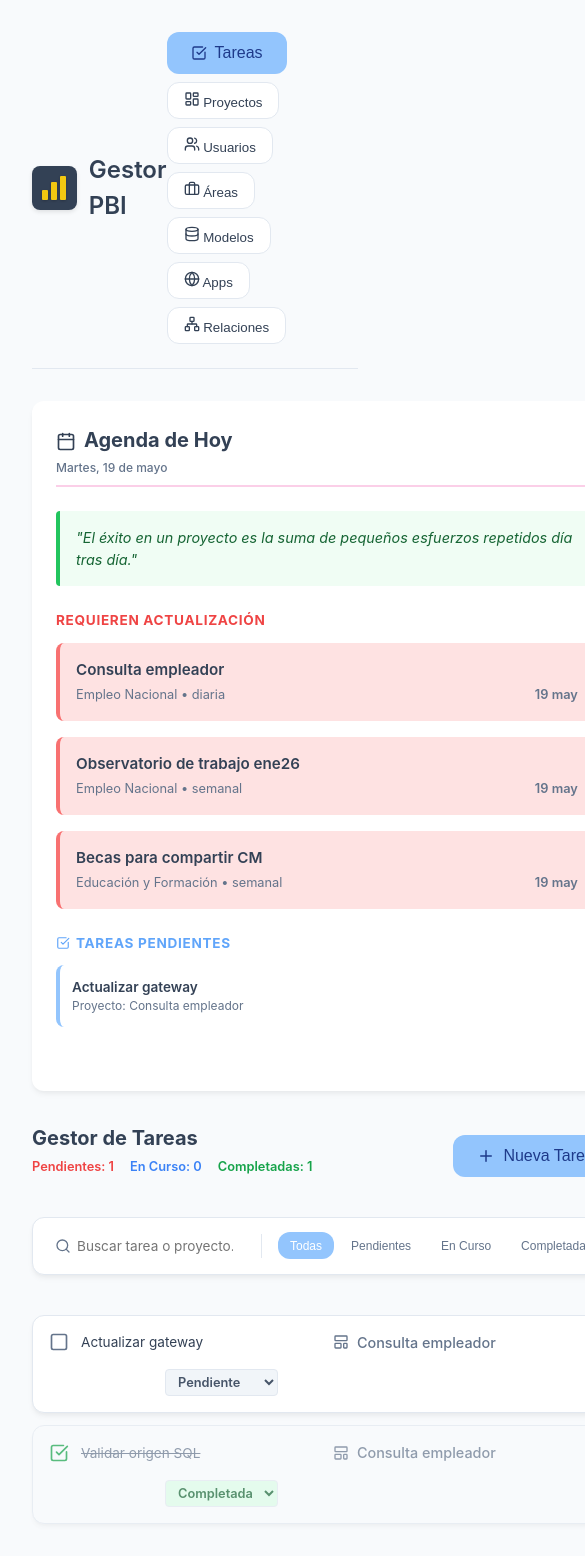
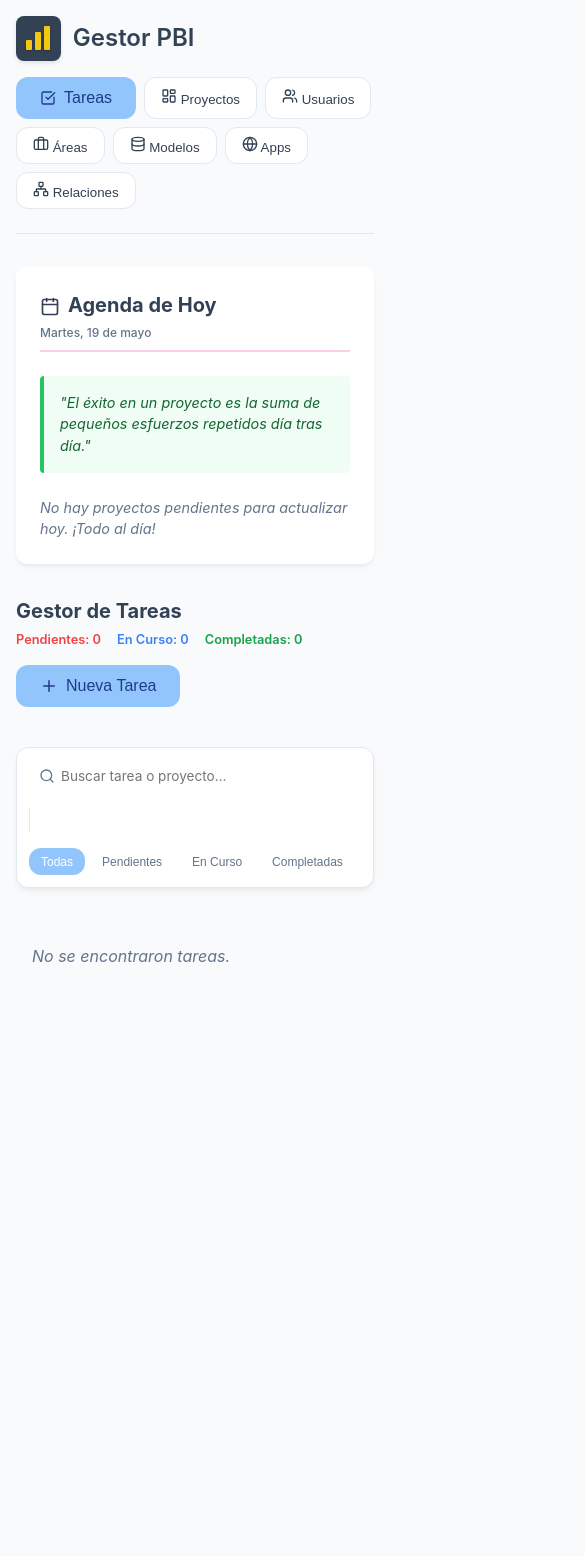
Before and after one commit to visionconsultorabi/proyectospbi, a React (Vite) app: page / in a window 390 px wide. Shown: the top 1556 px of the page, 585 px wide, since content can reach past the window. After the commit the page ends 1000 px from the top, so only its background shows below. Built offline with nearby package versions, Linux system fonts and the light colour scheme.

Commit message:
fix: remove mock data and fix mobile layout

```diff
--- a/src/data/mockApps.ts
+++ b/src/data/mockApps.ts
@@ -1,8 +1,2 @@
-
 import type { Application } from '../types';
-
-export const mockApps: Application[] = [
-  { id: 'a1', name: 'App Empleo PBI', platform: 'Power BI Service' },
-  { id: 'a2', name: 'Portal Educación', platform: 'Web Embed' },
-  { id: 'a3', name: 'Dashboard Directivo', platform: 'Teams' },
-];
+export const mockApps: Application[] = [];
--- a/src/data/mockData.ts
+++ b/src/data/mockData.ts
@@ -1,77 +1,2 @@
-import { v4 as uuidv4 } from 'uuid';
 import type { PBIProject } from '../types';
-import { format, addDays } from 'date-fns';
-import { mockUsers } from './mockUsers';
-
-const today = format(new Date(), 'yyyy-MM-dd');
-const tomorrow = format(addDays(new Date(), 1), 'yyyy-MM-dd');
-
-export const mockProjects: PBIProject[] = [
-  {
-    id: uuidv4(),
-    workspaceId: 'w1',
-    semanticModelId: 'm1',
-    projectName: 'Consulta empleador',
-    applicationId: 'a1',
-    userIds: [mockUsers[0].id],
-    updateFrequency: 'diaria',
-    nextUpdateDate: today,
-    status: 'pendiente',
-    updateHistory: [],
-    tasks: [
-      { id: uuidv4(), title: 'Validar origen SQL', completed: true },
-      { id: uuidv4(), title: 'Actualizar gateway', completed: false },
-    ],
-    link: 'https://app.powerbi.com/groups/me/apps/fake-link-1',
-    notes: 'Requiere revisión previa de base de datos.',
-    isArchived: false,
-  },
-  {
-    id: uuidv4(),
-    workspaceId: 'w1',
-    semanticModelId: 'm1',
-    projectName: 'Empleo Privado SIPA',
-    applicationId: 'a1',
-    userIds: [mockUsers[0].id],
-    updateFrequency: 'mensual',
-    nextUpdateDate: tomorrow,
-    status: 'pendiente',
-    updateHistory: [],
-    tasks: [],
-    link: 'https://app.powerbi.com/groups/me/apps/fake-link-2',
-    isArchived: false,
-  },
-  {
-    id: uuidv4(),
-    workspaceId: 'w1',
-    semanticModelId: 'm1',
-    projectName: 'Observatorio de trabajo ene26',
-    applicationId: 'a3',
-    userIds: [mockUsers[0].id],
-    updateFrequency: 'semanal',
-    nextUpdateDate: today,
-    status: 'actualizado',
-    updateHistory: [
-      { id: uuidv4(), date: new Date().toISOString(), notes: 'Actualización automática OK' }
-    ],
-    tasks: [],
-    link: 'https://app.powerbi.com/groups/me/apps/fake-link-3',
-    isArchived: false,
-  },
-  {
-    id: uuidv4(),
-    workspaceId: 'w2',
-    semanticModelId: 'm2',
-    projectName: 'Becas para compartir CM',
-    applicationId: 'a2',
-    userIds: [mockUsers[0].id],
-    updateFrequency: 'semanal',
-    nextUpdateDate: today,
-    status: 'pendiente',
-    updateHistory: [],
-    tasks: [],
-    link: 'https://app.powerbi.com/groups/me/apps/fake-link-4',
-    isArchived: false,
-  }
-
-];
+export const mockProjects: PBIProject[] = [];
--- a/src/data/mockModels.ts
+++ b/src/data/mockModels.ts
@@ -1,8 +1,2 @@
-
 import type { SemanticModel } from '../types';
-
-export const mockModels: SemanticModel[] = [
-  { id: 'm1', name: 'Empleo SIPA PBI00', description: 'Modelo principal de empleo registrado' },
-  { id: 'm2', name: 'Becas PBI00', description: 'Modelo de gestión de becas nacionales' },
-  { id: 'm3', name: 'Finanzas PBI01', description: 'Presupuesto y ejecución financiera' },
-];
+export const mockModels: SemanticModel[] = [];
--- a/src/data/mockUsers.ts
+++ b/src/data/mockUsers.ts
@@ -1,18 +1,2 @@
-
 import type { PBIUser } from '../types';
-
-// Fixed IDs so they stay stable across reloads (only used when localStorage is empty)
-export const mockUsers: PBIUser[] = [
-  {
-    id: '11111111-0001-0001-0001-000000000001',
-    firstName: 'Natalia',
-    lastName: 'Administrador',
-    email: 'natalia.admin@empresa.gob.ar',
-    password: '',
-    licenseType: 'Pro',
-    creationDate: '2025-01-01',
-    validityDays: 365,
-    expirationDate: '2026-01-01',
-    isActive: true,
-  },
-];
+export const mockUsers: PBIUser[] = [];
--- a/src/data/mockWorkspaces.ts
+++ b/src/data/mockWorkspaces.ts
@@ -1,7 +1,2 @@
 import type { Workspace } from '../types';
-
-export const mockWorkspaces: Workspace[] = [
-  { id: 'w1', name: 'Empleo Nacional', description: 'Área principal de seguimiento de empleo' },
-  { id: 'w2', name: 'Educación y Formación', description: 'Áreas de capacitación y formación profesional' },
-  { id: 'w3', name: 'Salud y Seguridad', description: 'Monitoreo de indicadores de salud' }
-];
+export const mockWorkspaces: Workspace[] = [];
--- a/src/styles.css
+++ b/src/styles.css
@@ -480,3 +480,39 @@ input:focus, select:focus, textarea:focus {
 .pbi-logo svg {
   filter: drop-shadow(0 1px 1px rgba(0,0,0,0.2));
 }
+
+/* Mobile Responsive Tweaks */
+@media (max-width: 768px) {
+  .header {
+    flex-direction: column;
+    align-items: flex-start !important;
+    gap: 1rem;
+  }
+
+  .header > div {
+    margin-left: 0 !important;
+    width: 100%;
+  }
+
+  nav {
+    width: 100%;
+    justify-content: flex-start;
+  }
+
+  .app-container {
+    padding: 1rem;
+  }
+
+  .filters-row {
+    flex-direction: column;
+  }
+
+  .form-row {
+    grid-template-columns: 1fr;
+  }
+
+  .projects-section > div {
+    flex-direction: column !important;
+    align-items: flex-start !important;
+  }
+}
```
